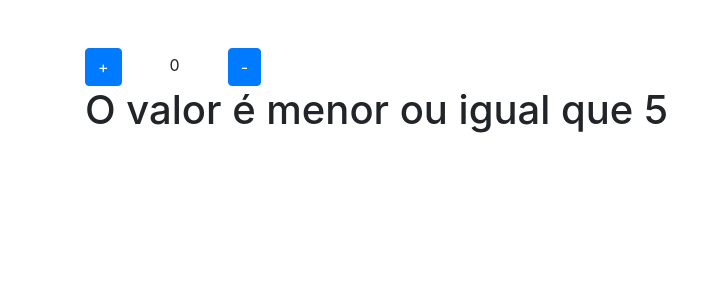
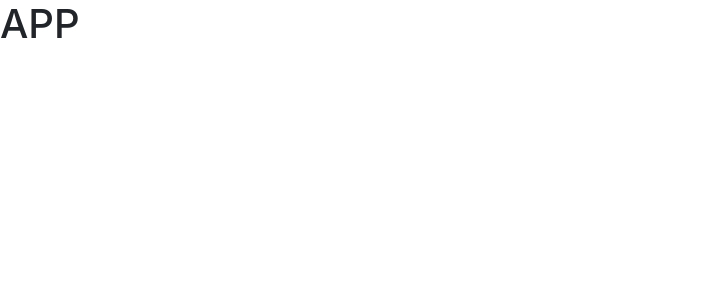
Before and after one commit to nevesade/dscatalog-bootcamp-React, a React (Create React App) app in the folder front-web/: page / in a window 1280 px wide. Shown: the top 300 px of the page, without its empty margins (0-728 px from the left). Built offline with nearby package versions, Linux system fonts and the light colour scheme.

Commit message:
Add front-web

```diff
--- a/front-web/src/App.tsx
+++ b/front-web/src/App.tsx
@@ -1,40 +1,11 @@
-import React, {useState, useEffect} from 'react';
+import React  from 'react';
 
 
 const App = ( ) =>{
 
-    const [counter, setCounter] = useState(0);
-
-
-
-    useEffect(() => {
-        console.log(" o contador mudou de valor ")
-    }, [counter]);
-
     return (
-        <div className="container mt-5">
-          <button
-            className="btn btn-primary mr-5"
-            onClick={() => setCounter(counter + 1)}
-             >
-              +
-          </button>
-
-          <span>
-              {counter}
-          </span>
-
-          <button
-            className="btn btn-primary ml-5"
-            onClick={() =>setCounter(counter - 1)}
-            >
-              -
-          </button>
-         {counter > 5 &&  <h1>O valor é maior que 5</h1> }
-         {counter <= 5 &&  <h1>O valor é menor ou igual que 5</h1> }
-        </div>
-
-    )
+        <h1>APP</h1>
+    );
 }
 
 
```
